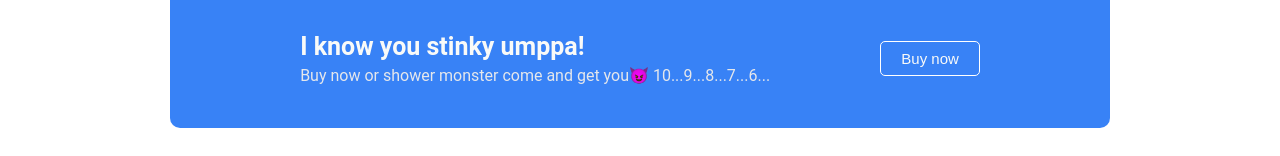
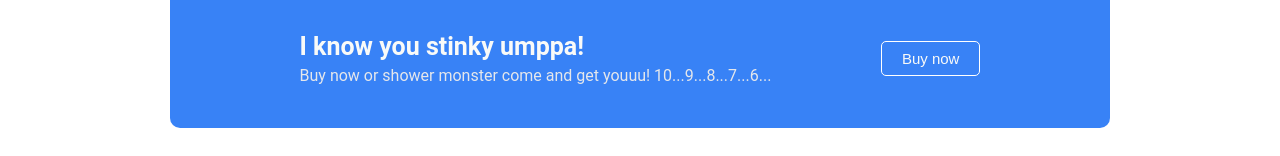
Before and after one commit to RSKA3/landing-page, a plain HTML site: page index.html in a window 1280 px wide. Shown: the part 1492-1648 px from the top of the page. Drawn offline with Linux system fonts and the light colour scheme.

Commit message:
Made temporary changes

```diff
--- a/index.html
+++ b/index.html
@@ -60,7 +60,7 @@
             <div class="advertisement">
                 <div class="advertisement-text">
                     <p class="fourth-header">I know you stinky umppa!</p>
-                    <p class="fourth-text">Buy now or shower monster come and get you😈 10...9...8...7...6...</p>
+                    <p class="fourth-text">Buy now or shower monster come and get youuu! 10...9...8...7...6...</p>
                 </div>
                 <button class="advertisement-button">Buy now</button>
             </div>
```
